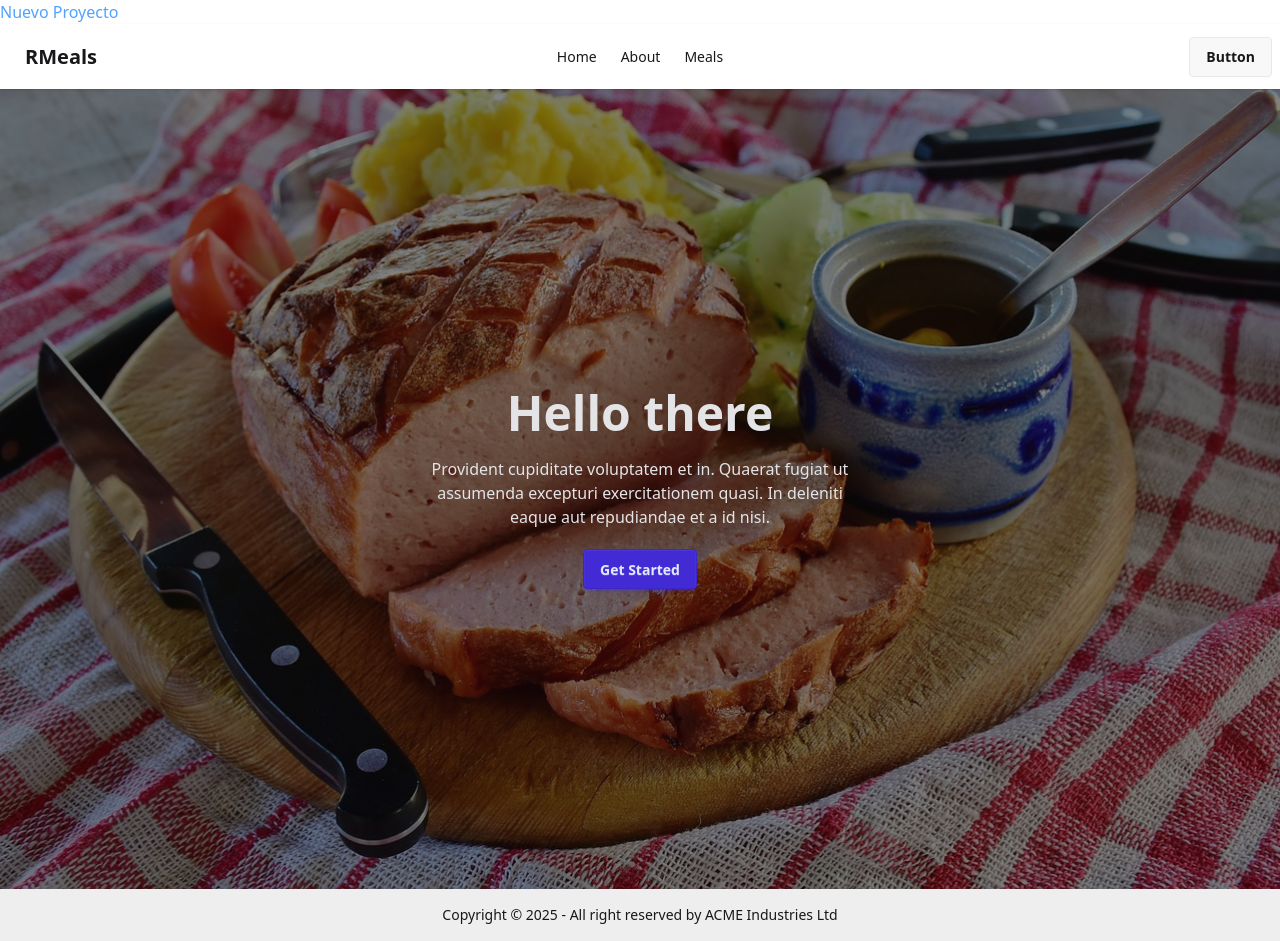
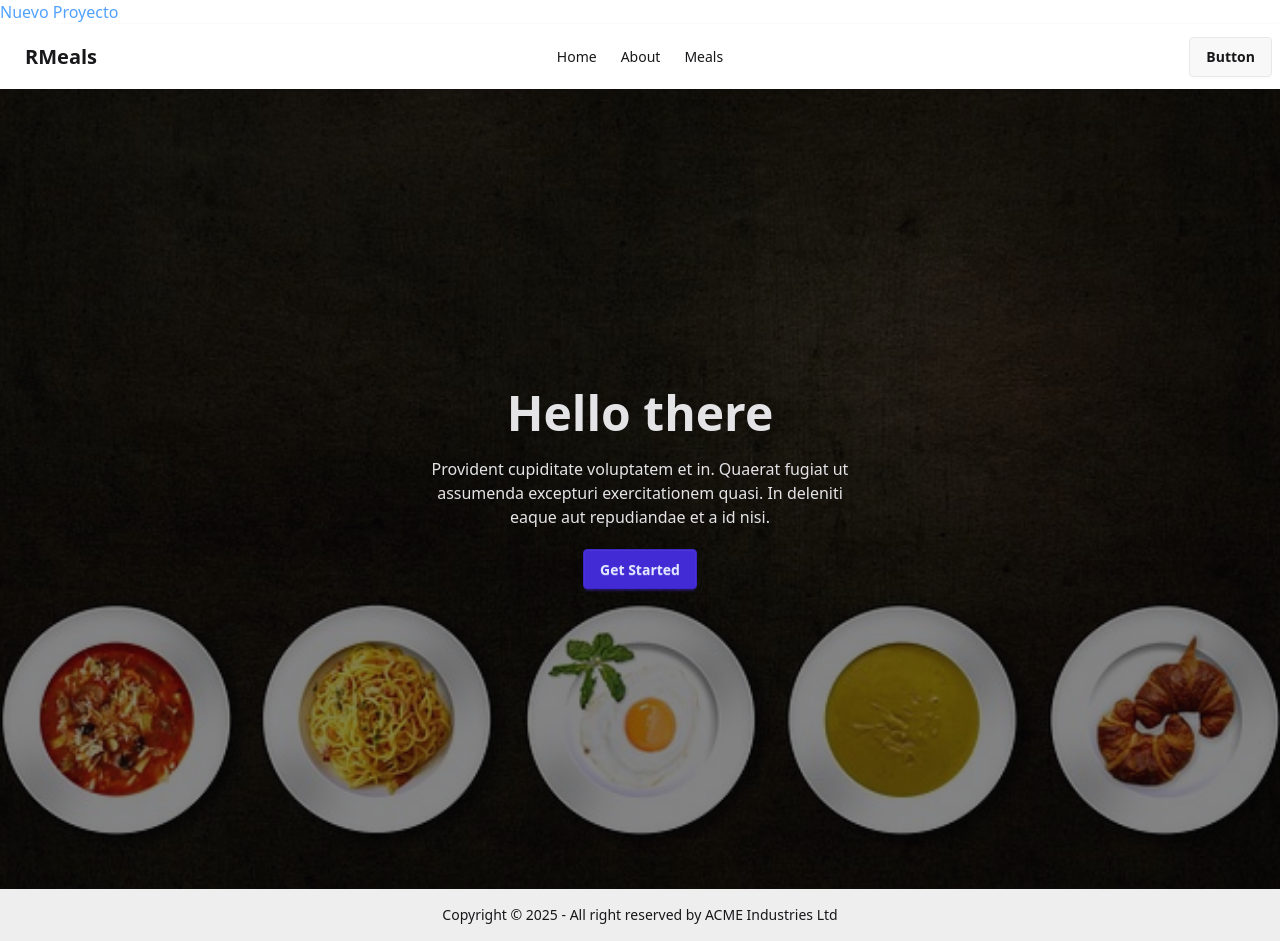
Before and after one commit to vadimzbanok/react-meals, a React (Vite) app: page / in a window 1280 px wide. Built offline with nearby package versions, Linux system fonts and the light colour scheme.

Commit message:
update HomePage background image to use imported asset

```diff
--- a/src/page/HomePage.jsx
+++ b/src/page/HomePage.jsx
@@ -1,10 +1,10 @@
+import image from "../assets/images/food-366875_640.jpg";
 const HomePage = () => {
   return (
     <div
       className="hero min-h-screen"
       style={{
-        backgroundImage:
-          "url(src/assets/images/breakfast.jpg)",
+        backgroundImage: `url(${image})`,
       }}
     >
       <div className="hero-overlay"></div>
```
